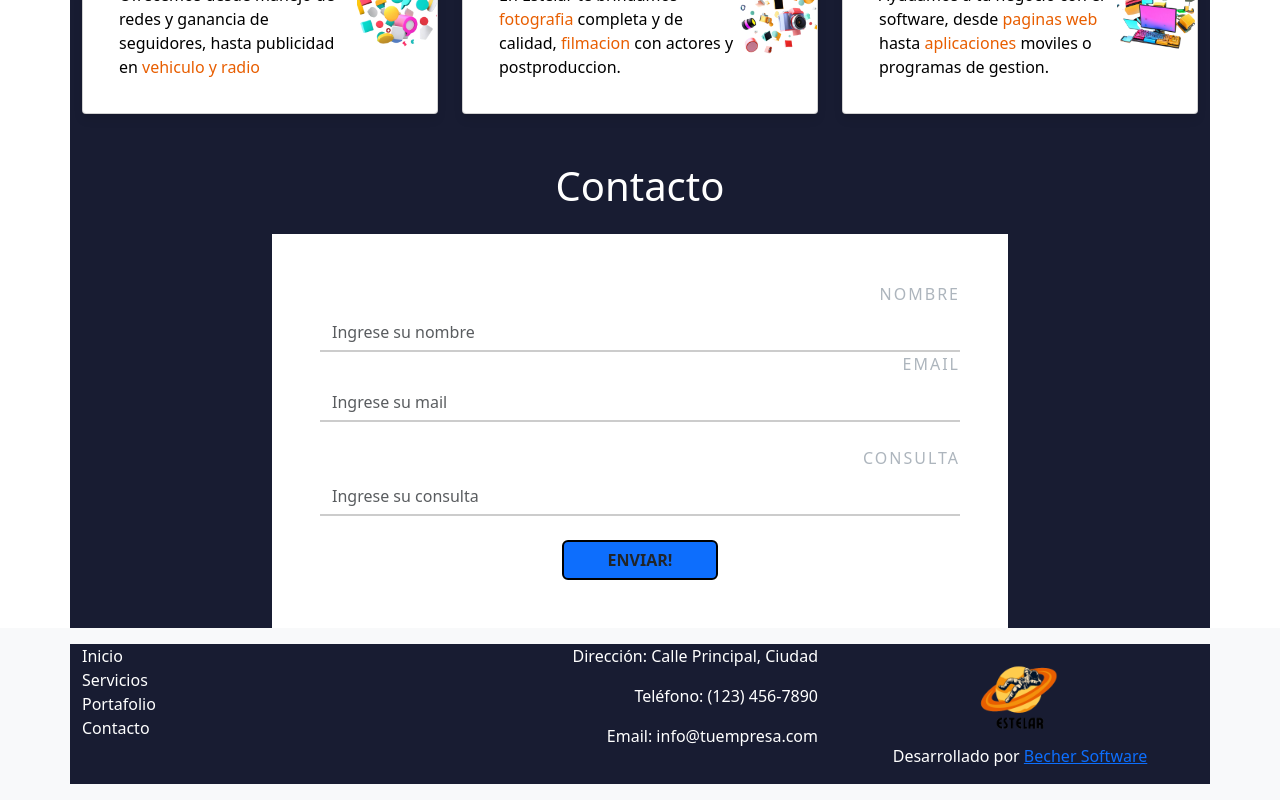
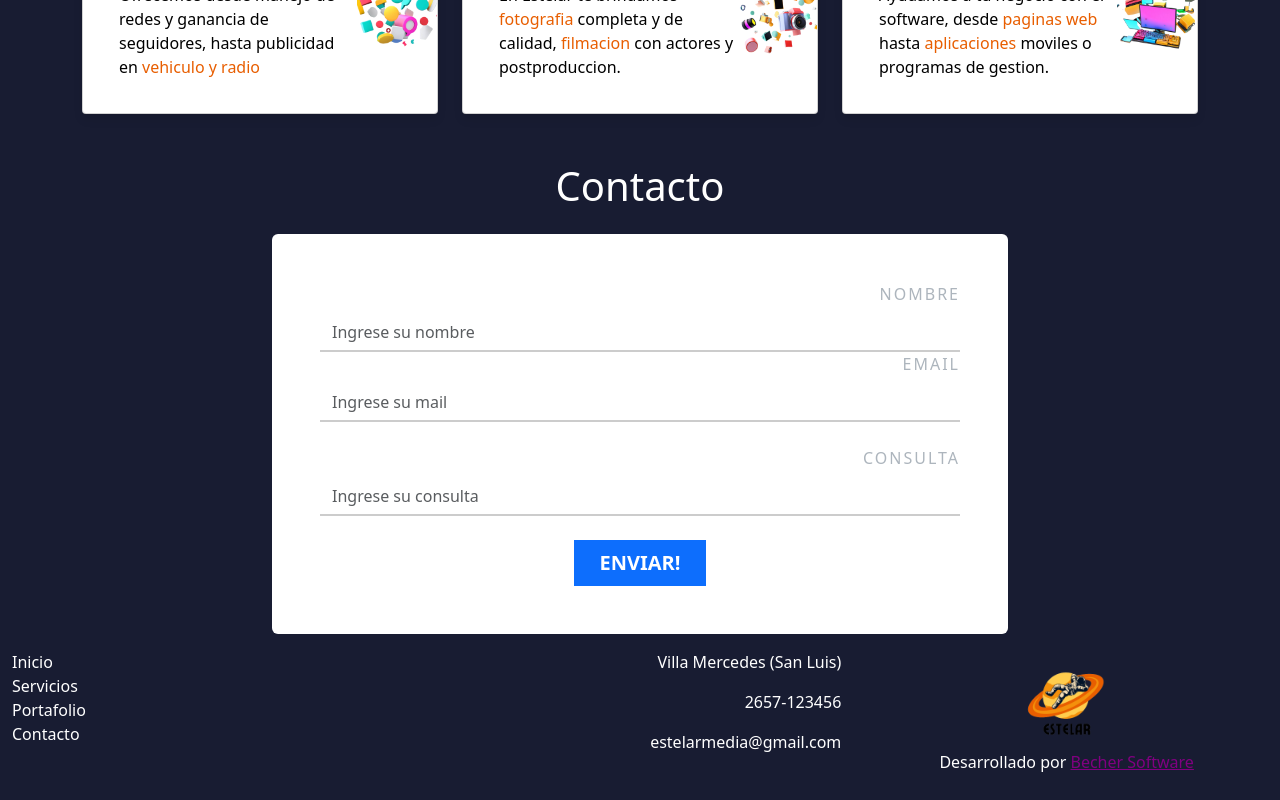
Before and after one commit to ignaciobecher/EstelarVue, a Vue app: page / in a window 1280 px wide. Shown: the part 2388-3188 px from the top of the page. Built offline with nearby package versions, Linux system fonts and the light colour scheme.

Commit message:
main page working fully

```diff
--- a/src/App.vue
+++ b/src/App.vue
@@ -23,7 +23,7 @@ export default {
 
 body {
     font-family: 'Oswald', sans-serif;
-
+    background-color: #181C32 !important;
 }
 
 /* #e75f00 naranja principal
--- a/src/components/contactPage.vue
+++ b/src/components/contactPage.vue
@@ -1,9 +1,9 @@
 <template>
-    <div class="container">
-        <div class="row">
+    <div class="container ">
+        <div class="row ">
             <div class="col-12 col-md-8 mx-md-auto mt-5 text-center">
                 <h1 class="mb-4">Contacto</h1>
-                <form class="px-2 px-sm-5 py-5">
+                <form class="px-2 px-sm-5 py-5 rounded">
                     <div class="form-group">
                         <label for="phone">Nombre</label>
                         <input type="text" class="form-control" id="phone" placeholder="Ingrese su nombre">
@@ -19,7 +19,7 @@
                         <input type="text" class="form-control" id="username" placeholder="Ingrese su consulta">
                         <small id="usernameHelp" class="form-text">Ingrese su consulta</small>
                     </div>
-                    <button id="btnForm" class="btn rounded d-block bg-primary mx-auto">Enviar!</button>
+                    <button id="btnForm" class="btn btn-primary btn-lg px-4 border-primary">Enviar!</button>
                 </form>
             </div>
         </div>
@@ -29,7 +29,7 @@
 <style scoped>
 .btn:hover {
     background-color: #f28f0e !important;
-
+    border-color: #f78d03 !important;
 }
 
 form {
--- a/src/components/footerPage.vue
+++ b/src/components/footerPage.vue
@@ -1,6 +1,6 @@
 <template>
-    <footer class="footer mt-auto py-3 bg-light">
-        <div class="container">
+    <footer class="footer mt-3 py-0 bg-light">
+        <div class="container-fluid">
             <div class="row">
                 <div class="col-md-4 order-md-1">
                     <ul class="list-unstyled">
@@ -12,15 +12,15 @@
                 </div>
 
                 <div id="contactData" class="col-md-4 order-md-2 text-md-end">
-                    <p>Dirección: Calle Principal, Ciudad</p>
-                    <p>Teléfono: (123) 456-7890</p>
-                    <p>Email: info@tuempresa.com</p>
+                    <p>Villa Mercedes (San Luis)</p>
+                    <p>2657-123456</p>
+                    <p>estelarmedia@gmail.com</p>
                 </div>
                 <div class="col-md-4 order-md-3 text-center">
                     <img src="../assets/logoConLetras.png" alt="Logo de Tu Empresa" class="img-fluid"
                         style="max-width: 100px;">
-                    <p>Desarrollado por <a href="https://bechersoftware.vercel.app/">Becher Software</a></p>
-
+                    <p>Desarrollado por <a id="becherLink" href="https://bechersoftware.vercel.app/" target="_blank">Becher
+                            Software</a></p>
                 </div>
             </div>
         </div>
@@ -34,16 +34,24 @@ export default {
 </script>
 
 <style scoped>
-.container {
-    background-color: black;
+#becherLink {
+    color: purple;
+    text-decoration: underline
 }
 
-.list-unstyled a {
-    text-decoration: none;
+.footer {
+    width: 100%;
+    background-color: #181C32 !important;
     color: white;
 }
 
-#contactData {
-    color: white
+.footer a {
+    text-decoration: none;
+    color: white;
+    transition: color 0.5s;
+}
+
+.footer a:hover {
+    color: #f28f0e;
 }
 </style>
```
